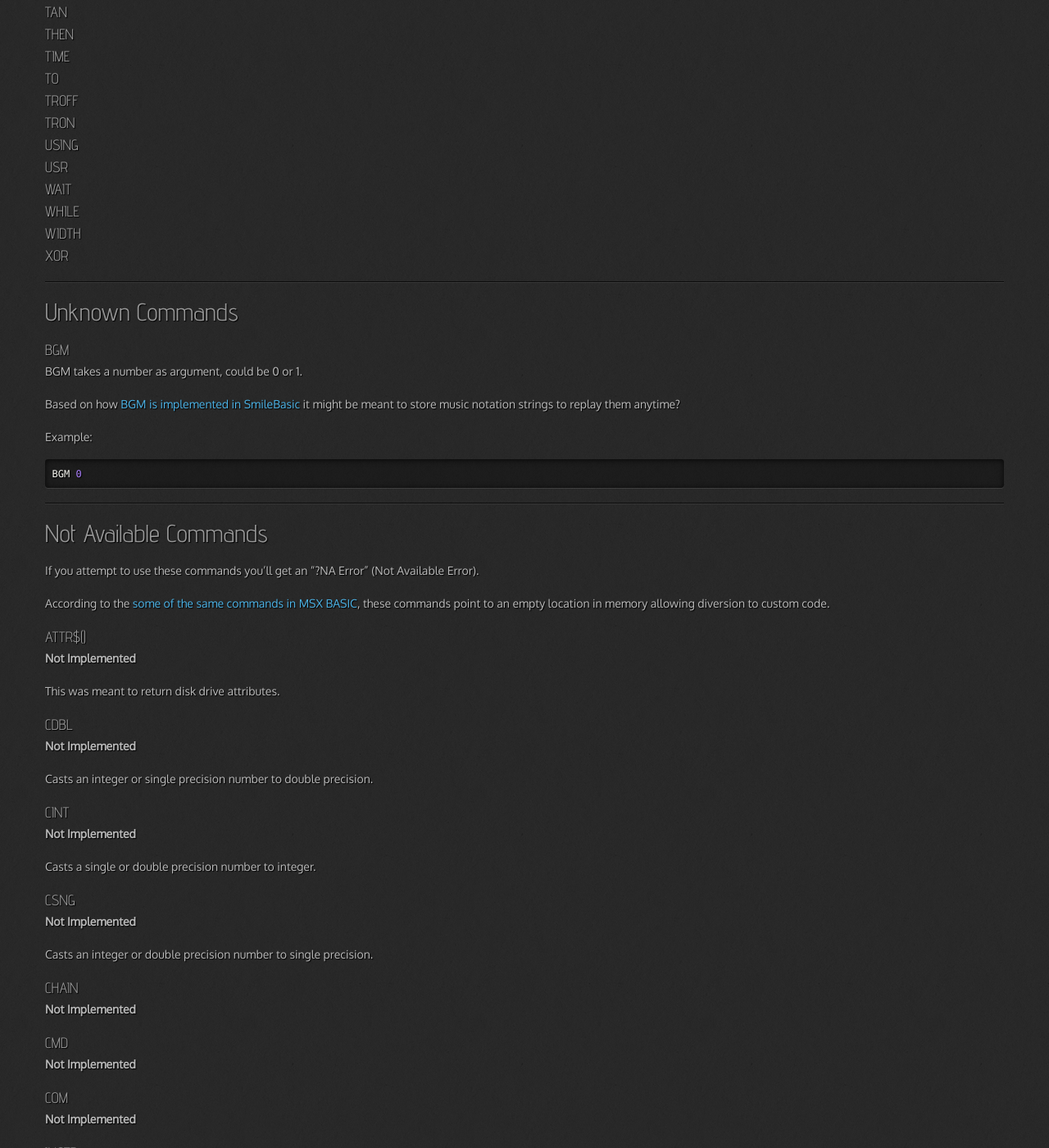
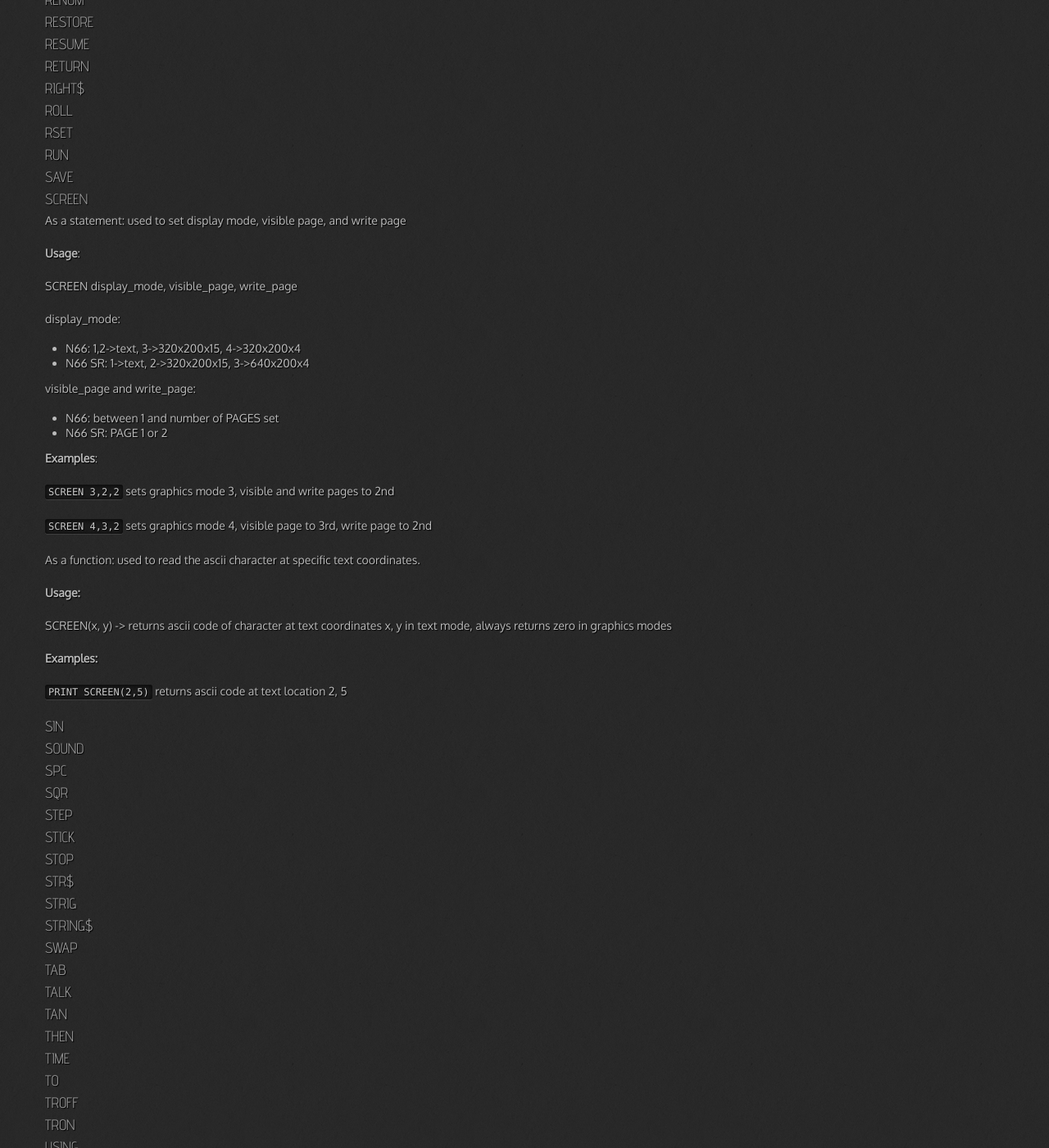
Before and after one commit to Salwan/salwan.github.io, a Jekyll site: the page built from pages/pc6002.md, in a window 1280 px wide and 1400 px high, scrolled down 8125 px. Shown: the whole window at 82% size. Built offline with Jekyll 4.4.1, drawn with Linux system fonts in a browser that asks for light colours; nearby versions of some CDN libraries; some of the changed text lies outside the part shown.

Commit message:
pc6002 manual wip

```diff
--- a/pages/pc6002.md
+++ b/pages/pc6002.md
@@ -209,7 +209,15 @@
 
 Converts a given number to the corresponding ASCII character.
 
-Example: `PRINT CHR$(55)` will print `7`
+**Usage:**
+
+CHR$(number) -> ascii code, number between 0 and 255
+
+Examples:
+
+`PRINT CHR$(55)` will print `7`
+
+`IF INKEY$=CHR$(27) THEN END` will end execution when Escape key is pressed
 
 
 ### CIRCLE
@@ -232,7 +240,9 @@
 ### CLS
 {: #basic_CLS}
 
-Clear screen. Works in text as well as graphics screens
+Clears current write page. Works in text mode or graphics mode.
+
+Write page can be set to be different from visible page. See [SCREEN](#basic_SCREEN) for more information.
 
 
 ### COLOR
@@ -321,6 +331,15 @@
 ### END
 {: #basic_END}
 
+Ends execution immediately
+
+**Usage:**
+
+END -> ends execution
+
+**Examples:**
+
+`END`
 
 ### EOF
 {: #basic_EOF}
@@ -350,6 +369,15 @@
 ### EXEC
 {: #basic_EXEC}
 
+Executes machine code at given hexadecimal memory address.
+
+**Usage:**
+
+EXEC(number) -> number is a 16-bit memory address in range: &h0000 to &hffff
+
+**Examples:**
+
+`EXEC &H8000` to execute machine code starting at memory address 0x8000
 
 ### EXP
 {: #basic_EXP}
@@ -384,13 +412,13 @@
 
 Returns amount of unused available memory in bytes.
 
-Usage:
+**Usage:**
 
 FRE("") -> Available string space. (300 on mode 6 startup)
 
 FRE(number) -> Available unused memory in bytes.
 
-Example:
+**Example:**
 
 ~~~ vb
 PRINT "Available string memory = " ; FRE("") ; " characters"
@@ -704,6 +732,38 @@
 ### SCREEN
 {: #basic_SCREEN}
 
+As a statement: used to set display mode, visible page, and write page
+
+**Usage**:
+
+SCREEN display_mode, visible_page, write_page
+
+display_mode:
+
+  * N66: 1,2->text, 3->320x200x15, 4->320x200x4
+  * N66 SR: 1->text, 2->320x200x15, 3->640x200x4
+
+visible_page and write_page:
+
+  * N66: between 1 and number of PAGES set
+  * N66 SR: PAGE 1 or 2
+
+
+**Examples**:
+
+`SCREEN 3,2,2` sets graphics mode 3, visible and write pages to 2nd
+
+`SCREEN 4,3,2` sets graphics mode 4, visible page to 3rd, write page to 2nd
+
+As a function: used to read the ascii character at specific text coordinates.
+
+**Usage:**
+
+SCREEN(x, y) -> returns ascii code of character at text coordinates x, y in text mode, always returns zero in graphics modes
+
+**Examples:**
+
+`PRINT SCREEN(2,5)` returns ascii code at text location 2, 5
 
 ### SIN
 {: #basic_SIN}
```
Also changed, not shown: other parts of pages/pc6002.md (+1 -1 lines).
